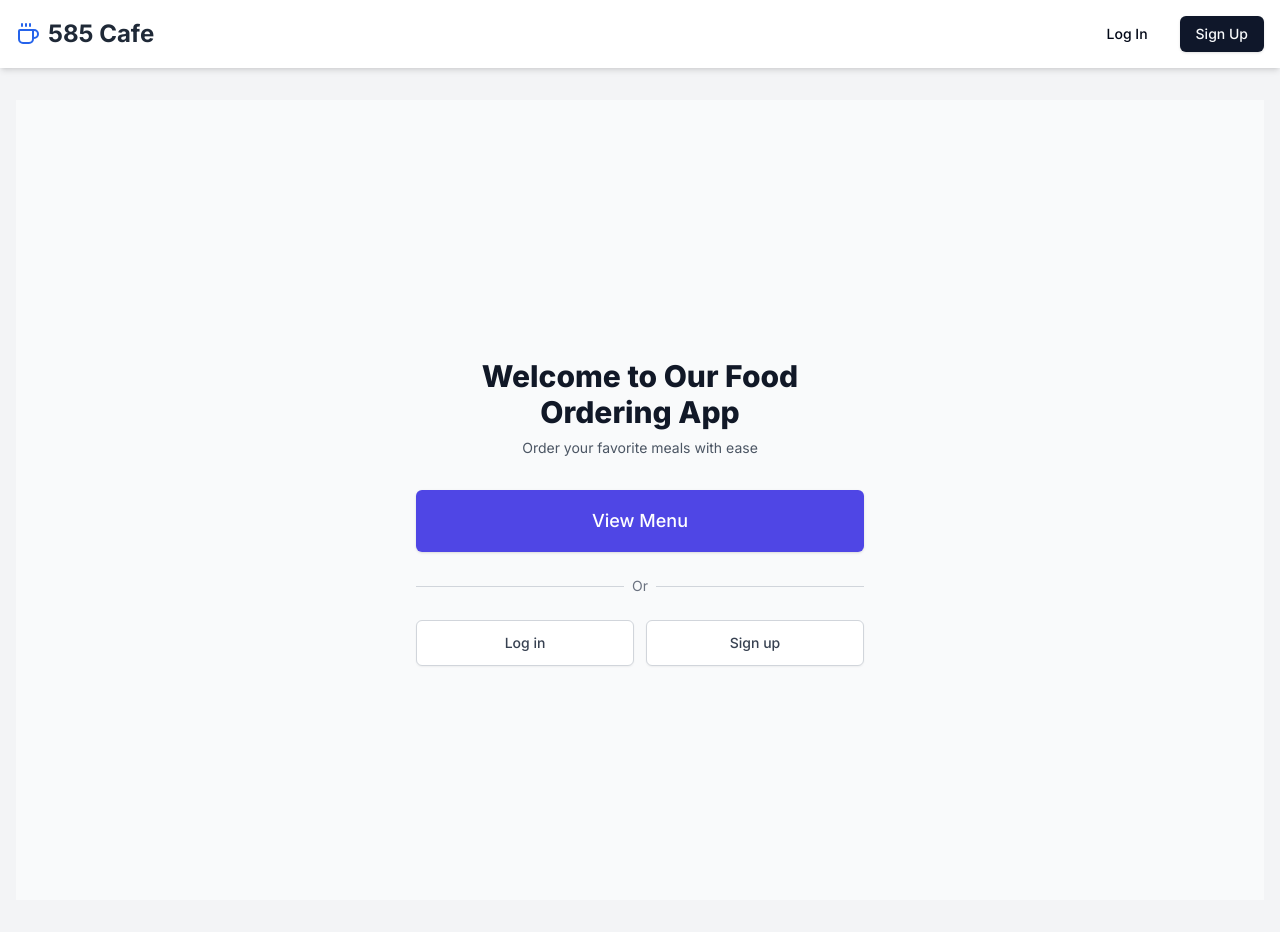
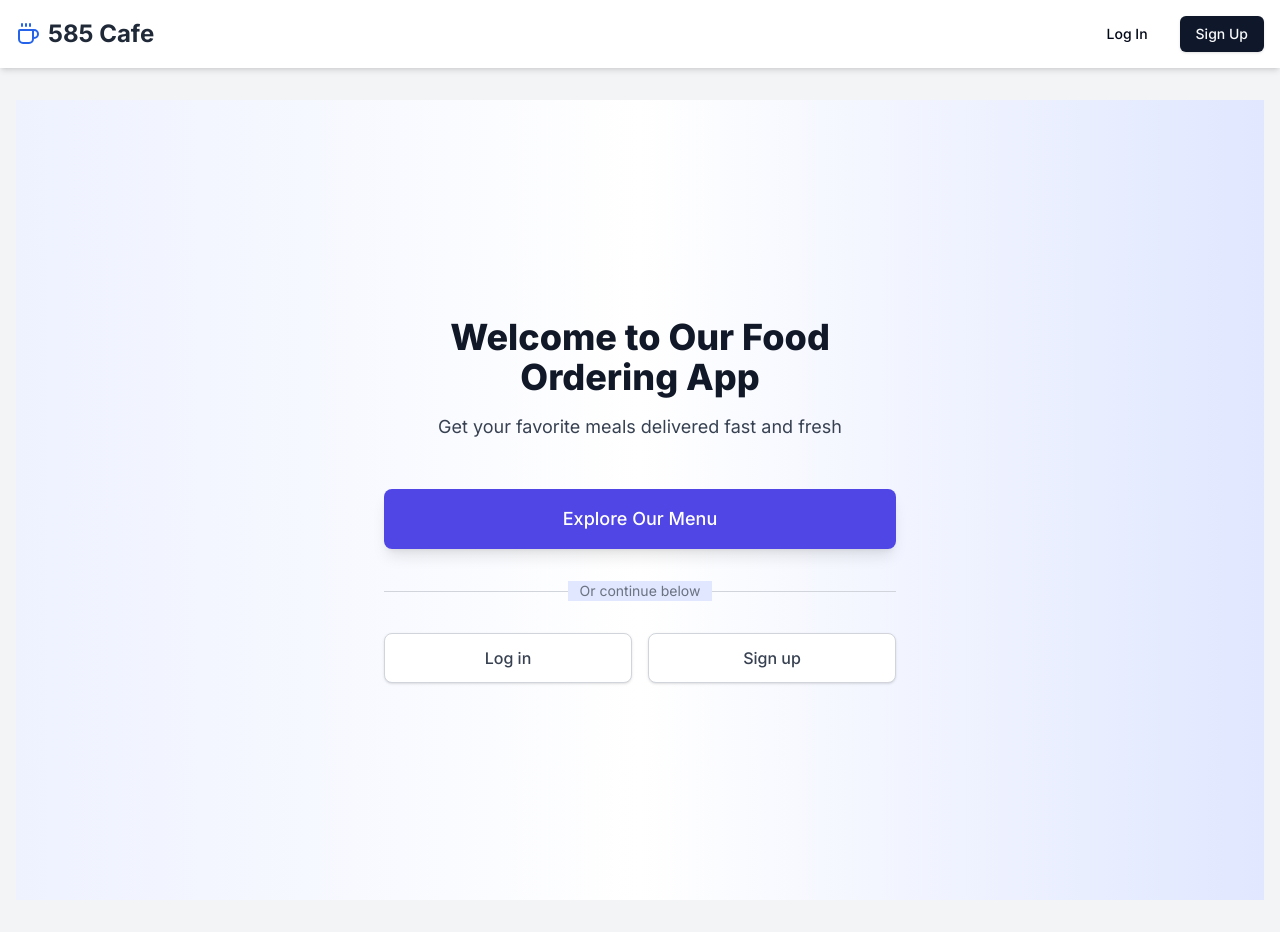
Before and after one commit to aarushk09/585-Cafe, a Next.js app: page / in a window 1280 px wide. Built offline with nearby package versions, Linux system fonts and the light colour scheme; no server answers.

Commit message:
Update page.tsx
Added background gradient layer

```diff
--- a/src/app/page.tsx
+++ b/src/app/page.tsx
@@ -2,43 +2,39 @@ import Link from "next/link"
 
 export default function Home() {
   return (
-    <div className="min-h-screen flex items-center justify-center bg-gray-50 py-12 px-4 sm:px-6 lg:px-8">
-      <div className="max-w-md w-full space-y-8">
-        <div>
-          <h1 className="mt-6 text-center text-3xl font-extrabold text-gray-900">Welcome to Our Food Ordering App</h1>
-          <p className="mt-2 text-center text-sm text-gray-600">Order your favorite meals with ease</p>
+    <div className="min-h-screen flex items-center justify-center bg-gradient-to-r from-indigo-50 via-white to-indigo-100 py-16 px-6 sm:px-8 lg:px-12">
+      <div className="max-w-lg w-full space-y-12">
+        <div className="text-center">
+          <h1 className="text-4xl font-extrabold text-gray-900">Welcome to Our Food Ordering App</h1>
+          <p className="mt-4 text-lg text-gray-700">Get your favorite meals delivered fast and fresh</p>
         </div>
-        <div className="mt-8 space-y-6">
-          <div className="rounded-md shadow">
+        <div className="space-y-8">
+          <div className="rounded-lg shadow-lg">
             <Link
               href="/menu"
-              className="w-full flex items-center justify-center px-8 py-3 border border-transparent text-base font-medium rounded-md text-white bg-indigo-600 hover:bg-indigo-700 md:py-4 md:text-lg md:px-10"
+              className="w-full flex items-center justify-center px-10 py-4 text-lg font-medium rounded-lg text-white bg-indigo-600 hover:bg-indigo-700"
             >
-              View Menu
+              Explore Our Menu
             </Link>
           </div>
-          <div className="mt-6">
           <div className="relative">
             <div className="absolute inset-0 flex items-center">
               <div className="w-full border-t border-gray-300"></div>
             </div>
             <div className="relative flex justify-center text-sm">
-                <span className="px-2 bg-gray-50 text-gray-500">Or</span>
+              <span className="px-3 bg-indigo-100 text-gray-500">Or continue below</span>
             </div>
           </div>
-            <div className="mt-6 grid grid-cols-2 gap-3">
-              <div>
+          <div className="grid grid-cols-2 gap-4">
             <Link
               href="/login"
-                  className="w-full flex items-center justify-center px-8 py-3 border border-gray-300 rounded-md shadow-sm text-sm font-medium text-gray-700 bg-white hover:bg-gray-50"
+              className="w-full flex items-center justify-center px-8 py-3 border border-gray-300 rounded-lg shadow text-base font-medium text-gray-700 bg-white hover:bg-gray-50"
             >
               Log in
             </Link>
-              </div>
-              <div>
             <Link
               href="/signup"
-                  className="w-full flex items-center justify-center px-8 py-3 border border-gray-300 rounded-md shadow-sm text-sm font-medium text-gray-700 bg-white hover:bg-gray-50"
+              className="w-full flex items-center justify-center px-8 py-3 border border-gray-300 rounded-lg shadow text-base font-medium text-gray-700 bg-white hover:bg-gray-50"
             >
               Sign up
             </Link>
@@ -46,7 +42,5 @@ export default function Home() {
         </div>
       </div>
     </div>
-      </div>
-    </div>
   )
 }
```
Lines whose indentation alone changed are shown as unchanged.
